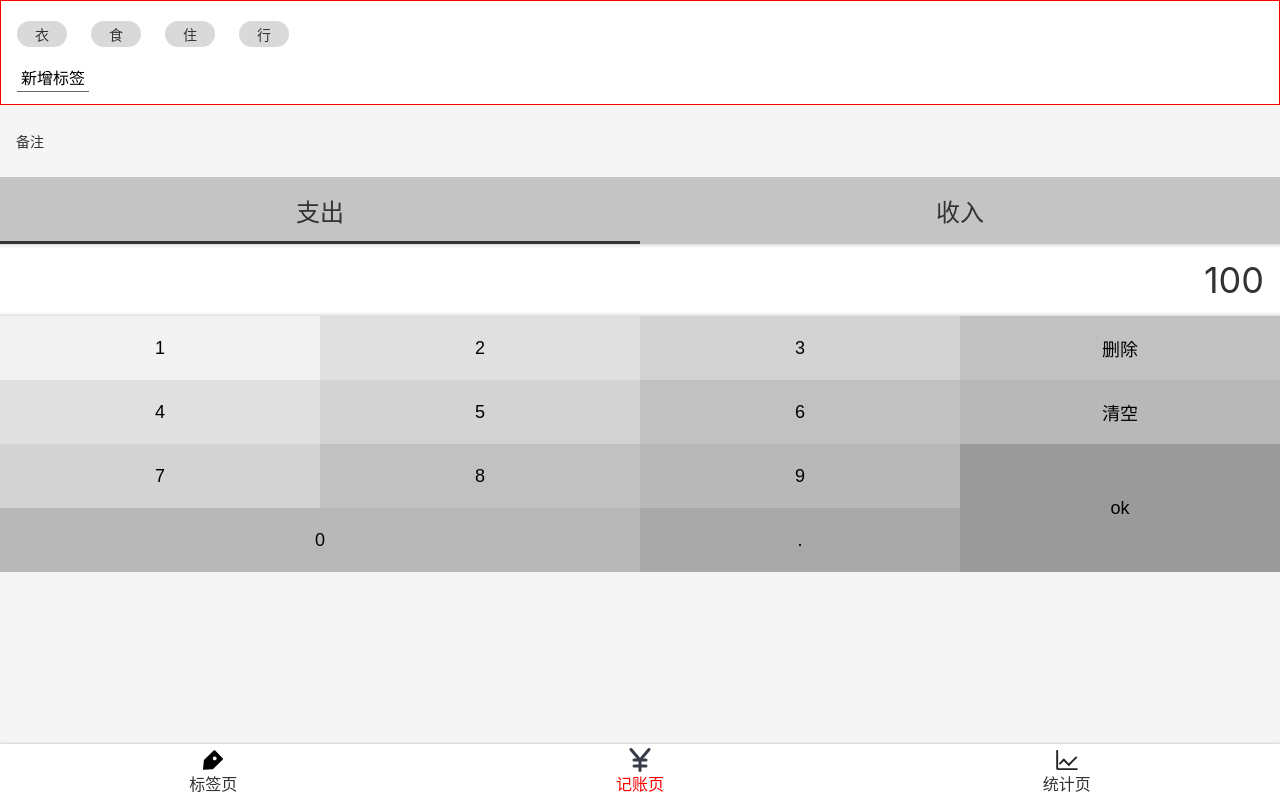
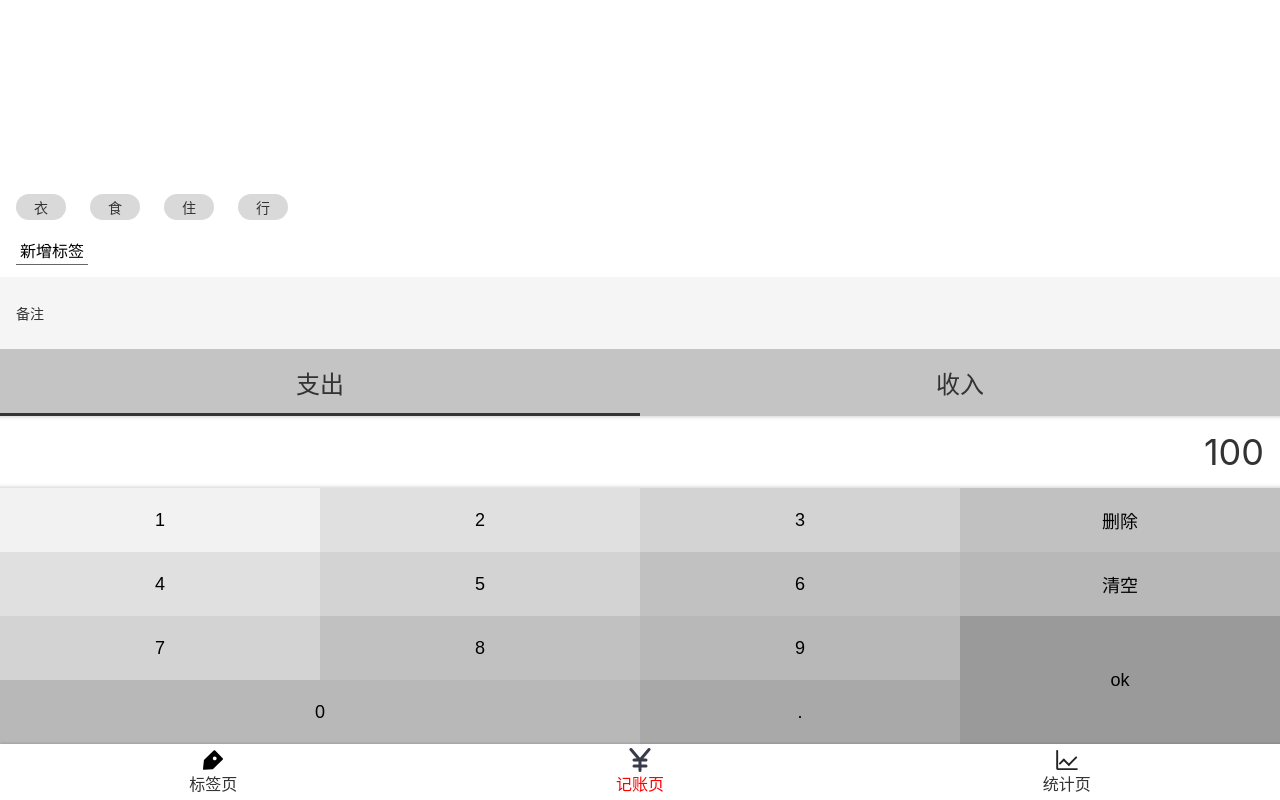
Before and after one commit to gongjianOnline/accountBookReact, a React app: page /#/money in a window 1280 px wide. Built offline with nearby package versions, Linux system fonts and the light colour scheme.

Commit message:
完成旺财笔记第三课时

```diff
--- a/src/components/Layout.tsx
+++ b/src/components/Layout.tsx
@@ -17,10 +17,11 @@
 }
 
 
-const Layout = (props:Props)=>{
+
+const Layout = (props:any)=>{
     return(
         <Wrapper>
-            <Main>
+            <Main className={props.className}>
                 {props.children}
             </Main>
             <Nav/>
--- a/src/views/Money.tsx
+++ b/src/views/Money.tsx
@@ -1,138 +1,21 @@
 import Layout from "../components/Layout";
 import React from "react";
 import styled from "styled-components";
+import {TagsSection} from "./Money/TagsSection";
+import {NotesSection} from "./Money/NotesSection";
+import {CategorySection} from "./Money/CategorySection";
+import {NumberPadSection} from "./Money/NumberPadSection";
 
-const TaqSection = styled.section`
-  background: #fff;
-  border: 1px solid red;
-  padding: 12px 16px;
-  >ol{
-    margin: 0 -12px;
-    >li{
-        background: #d9d9d9;
-        border-radius: 18px;
-        display: inline-block;
-        padding: 3px 18px;
-        font-size: 14px;
-        margin: 8px 12px;
-    }
-  }
-  >button{
-    background: none;
-    border:none;
-    padding: 2px 4px;
-    border-bottom: 1px solid #666;
-    margin-top: 8px;
-  }
-`
-const NotesSection = styled.section`
-  background: #f5f5f5;
-  padding: 0px 16px;
-  font-size: 14px;
-  >label{
-    display: flex;
-    align-items: center;
-    >span{
-      margin-right: 16px;
-      white-space: nowrap;
-    }
-    >input{
-      display: block;
-      width: 100%;
-      height: 72px;
-      background: none;
-      border: none;
-    }
-  }
-`
-const CategorySection = styled.section`
-  font-size: 24px;
-  >ul{
-    background: #c4c4c4;
-    display: flex;
-    >li{
-      width: 50%;
-      text-align: center;
-      padding: 16px 0;
-      position: relative;
-      &.selected::after{
-          content: '';
-          display: block;
-          height: 3px;
-          background: #333;
-          position: absolute;
-          bottom: 0;
-          left: 0;
-          width: 100%;
-      }
-    }
-  }
-`
-const NumberPadSection = styled.section`
+const Mylayout = styled(Layout)`
   display: flex;
   flex-direction: column;
-  >.output{
-    background: #fff;
-    font-size: 36px;
-    line-height: 72px;
-    text-align: right;
-    padding: 0 16px;
-    box-shadow: inset 0 -5px 5px -5px rgba(0,0,0,0.25),
-    inset 0 5px 5px -5px rgba(0,0,0,0.25);
-  }
-  >.pad{
-    >button{
-      font-size: 18px;
-      float: left;
-      width: 25%;
-      height: 64px;
-      border: none;
-      &.ok{
-        height: 128px;
-        float: right;
-      }
-      &.zero{
-        width: 50%;
-      }
-      &:nth-child(1){
-        background: #f2f2f2;
-      }
-      &:nth-child(2),
-      &:nth-child(5){
-        background: #E0E0E0;
-      }
-      &:nth-child(3),
-      &:nth-child(6),
-      &:nth-child(9){
-        background: #d3d3d3;
-      }
-      &:nth-child(4),
-      &:nth-child(7),
-      &:nth-child(10){
-        background: #c1c1c1;
-      }
-      &:nth-child(8),
-      &:nth-child(11),
-      &:nth-child(13){
-        background: #b8b8b8;
-      }
-      &:nth-child(12){
-        background: #9a9a9a;
-      }
-      &:nth-child(14){
-        background: #a9a9a9;
-      }
-    }
-  }
 `
 
-
-
-
 function Money() {
+    // @ts-ignore
     return (
-        <Layout>
-            <TaqSection className="tags">
+        <Mylayout>
+            <TagsSection className="tags">
                 <ol>
                     <li>衣</li>
                     <li>食</li>
@@ -140,7 +23,7 @@
                     <li>行</li>
                 </ol>
                 <button>新增标签</button>
-            </TaqSection>
+            </TagsSection>
             <NotesSection>
                 <label>
                     <span>备注</span>
@@ -172,7 +55,7 @@
                     <button className="dot">.</button>
                 </div>
             </NumberPadSection>
-        </Layout>
+        </Mylayout>
     )
 }
 export  default  Money
--- /dev/null
+++ b/src/views/Money/CategorySection.tsx
@@ -0,0 +1,26 @@
+import styled from "styled-components";
+
+const CategorySection = styled.section`
+  font-size: 24px;
+  >ul{
+    background: #c4c4c4;
+    display: flex;
+    >li{
+      width: 50%;
+      text-align: center;
+      padding: 16px 0;
+      position: relative;
+      &.selected::after{
+          content: '';
+          display: block;
+          height: 3px;
+          background: #333;
+          position: absolute;
+          bottom: 0;
+          left: 0;
+          width: 100%;
+      }
+    }
+  }
+`
+export  {CategorySection}
--- /dev/null
+++ b/src/views/Money/NotesSection.tsx
@@ -0,0 +1,23 @@
+import styled from "styled-components";
+
+const NotesSection = styled.section`
+  background: #f5f5f5;
+  padding: 0px 16px;
+  font-size: 14px;
+  >label{
+    display: flex;
+    align-items: center;
+    >span{
+      margin-right: 16px;
+      white-space: nowrap;
+    }
+    >input{
+      display: block;
+      width: 100%;
+      height: 72px;
+      background: none;
+      border: none;
+    }
+  }
+`
+export  {NotesSection}
--- /dev/null
+++ b/src/views/Money/NumberPadSection.tsx
@@ -0,0 +1,60 @@
+import styled from "styled-components";
+
+const NumberPadSection = styled.section`
+  display: flex;
+  flex-direction: column;
+  >.output{
+    background: #fff;
+    font-size: 36px;
+    line-height: 72px;
+    text-align: right;
+    padding: 0 16px;
+    box-shadow: inset 0 -5px 5px -5px rgba(0,0,0,0.25),
+    inset 0 5px 5px -5px rgba(0,0,0,0.25);
+  }
+  >.pad{
+    >button{
+      font-size: 18px;
+      float: left;
+      width: 25%;
+      height: 64px;
+      border: none;
+      &.ok{
+        height: 128px;
+        float: right;
+      }
+      &.zero{
+        width: 50%;
+      }
+      &:nth-child(1){
+        background: #f2f2f2;
+      }
+      &:nth-child(2),
+      &:nth-child(5){
+        background: #E0E0E0;
+      }
+      &:nth-child(3),
+      &:nth-child(6),
+      &:nth-child(9){
+        background: #d3d3d3;
+      }
+      &:nth-child(4),
+      &:nth-child(7),
+      &:nth-child(10){
+        background: #c1c1c1;
+      }
+      &:nth-child(8),
+      &:nth-child(11),
+      &:nth-child(13){
+        background: #b8b8b8;
+      }
+      &:nth-child(12){
+        background: #9a9a9a;
+      }
+      &:nth-child(14){
+        background: #a9a9a9;
+      }
+    }
+  }
+`
+export {NumberPadSection}
--- /dev/null
+++ b/src/views/Money/TagsSection.tsx
@@ -0,0 +1,31 @@
+import styled from "styled-components";
+
+const TagsSection = styled.section`
+  background: #fff;
+  padding: 12px 16px;
+  flex-grow: 1;
+  display: flex;
+  flex-direction: column;
+  justify-content: flex-end;
+  align-items: flex-start;
+  >ol{
+    margin: 0 -12px;
+    >li{
+        background: #d9d9d9;
+        border-radius: 18px;
+        display: inline-block;
+        padding: 3px 18px;
+        font-size: 14px;
+        margin: 8px 12px;
+    }
+  }
+  >button{
+    background: none;
+    border:none;
+    padding: 2px 4px;
+    border-bottom: 1px solid #666;
+    margin-top: 8px;
+  }
+`
+
+export  {TagsSection}
```
